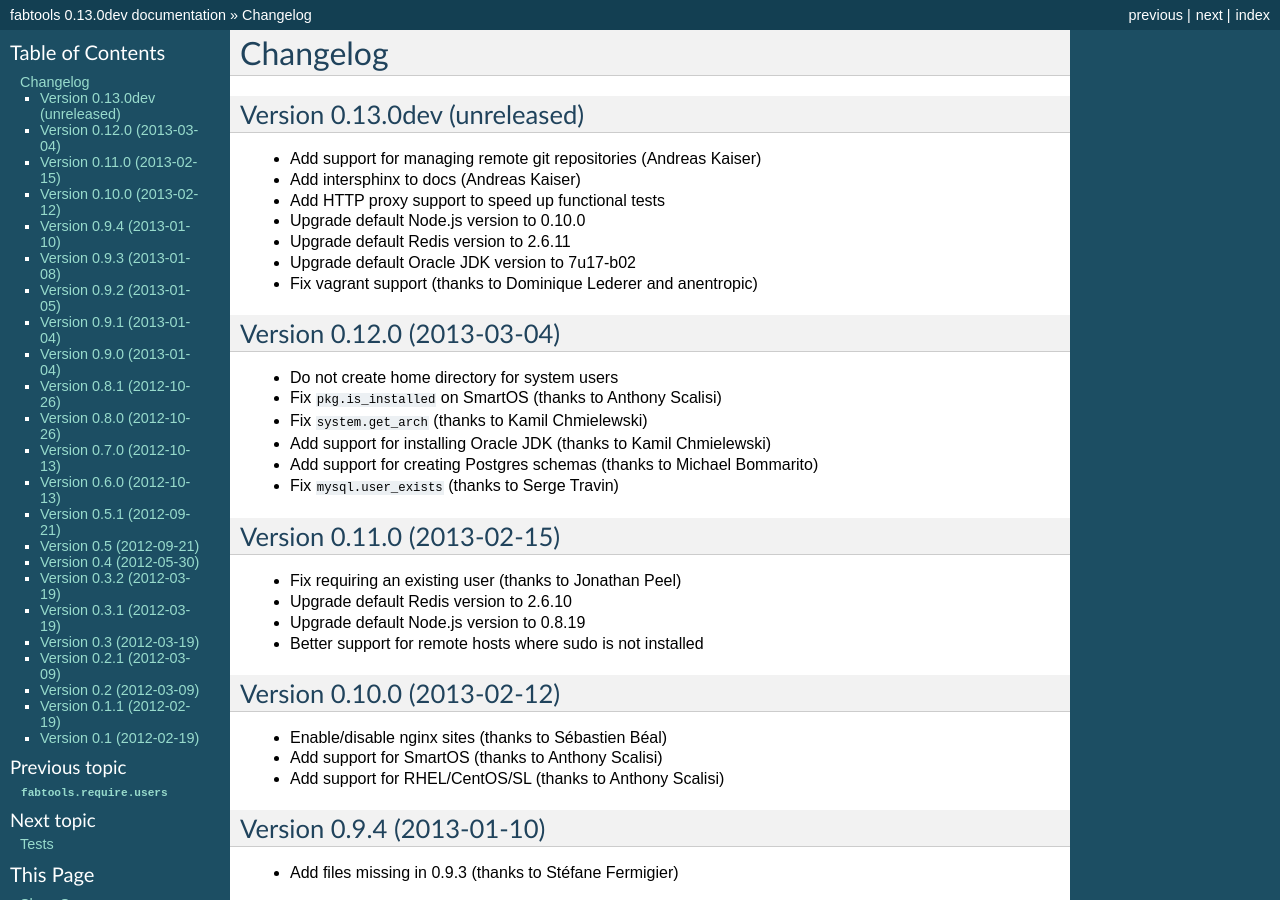
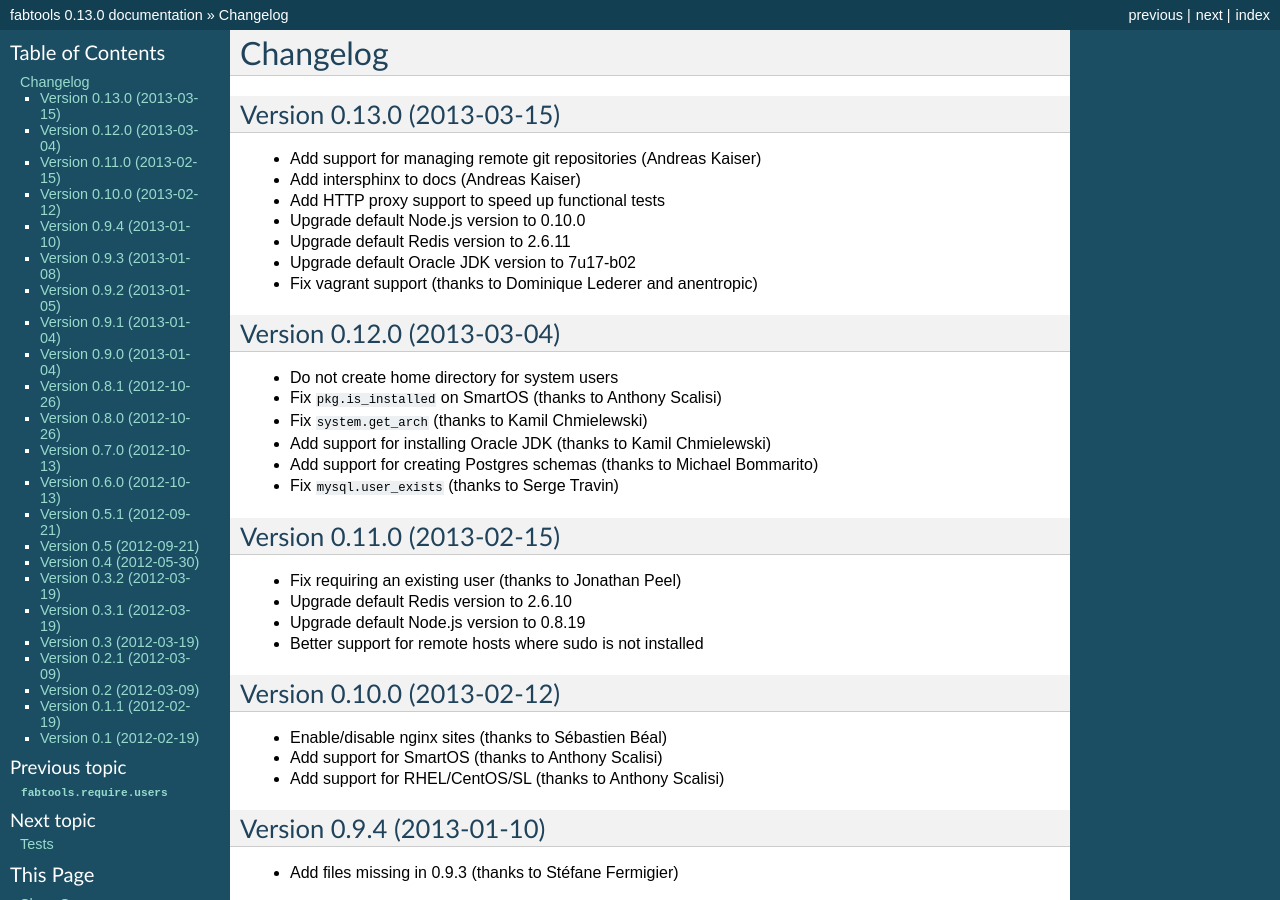
Before and after one commit to fabtools/fabtools, a Sphinx documentation site: the page built from docs/CHANGELOG.rst, in a window 1280 px wide and 900 px high. Built offline with Sphinx 7.4.7, drawn with Linux system fonts in a browser that asks for light colours; some of the changed text lies outside the part shown.

Commit message:
Prepare 0.13.0 release

```diff
--- a/docs/CHANGELOG.rst
+++ b/docs/CHANGELOG.rst
@@ -1,8 +1,8 @@
 Changelog
 =========
 
-Version 0.13.0dev (unreleased)
-------------------------------
+Version 0.13.0 (2013-03-15)
+---------------------------
 
 * Add support for managing remote git repositories (Andreas Kaiser)
 * Add intersphinx to docs (Andreas Kaiser)
--- a/setup.py
+++ b/setup.py
@@ -14,7 +14,7 @@ def read(filename):
 
 setup(
     name='fabtools',
-    version='0.13.0dev',
+    version='0.13.0',
     description='Tools for writing awesome Fabric files',
     long_description=read('README.rst') + '\n' + read('docs/CHANGELOG.rst'),
     author='Ronan Amicel',
```
